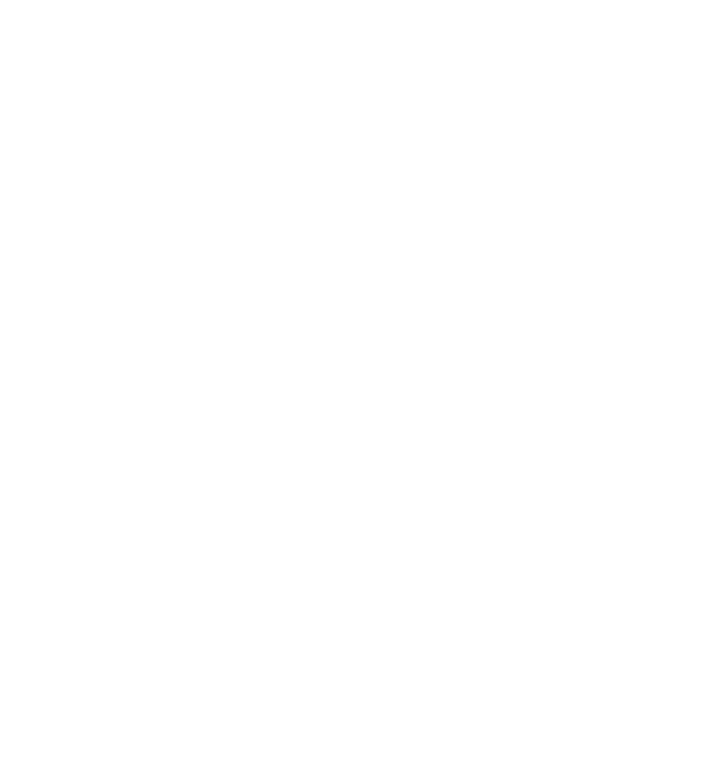
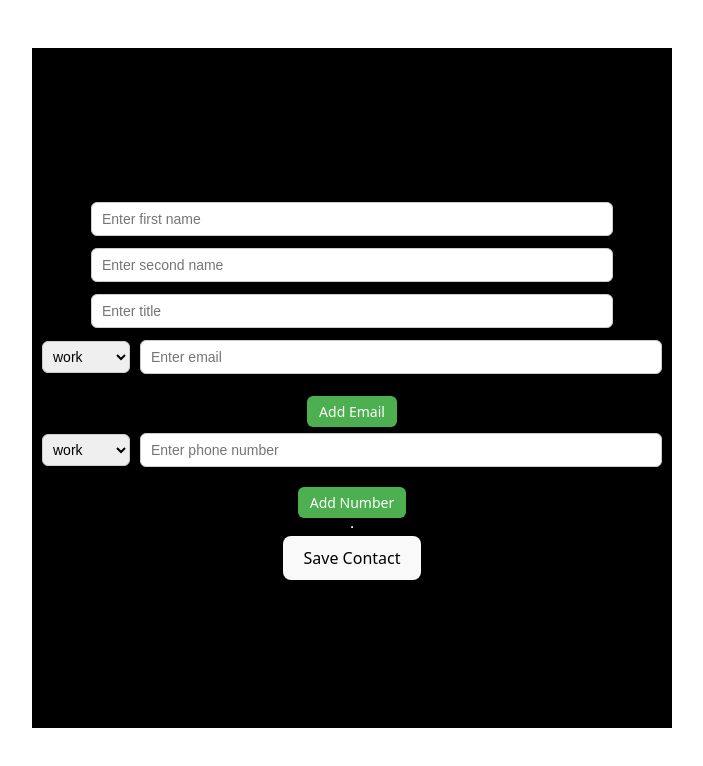
Before and after one commit to Ghulam-Mustafa08291/ContactManagementSystem, a React (Vite) app: page /addContact in a window 1280 px wide. Before the commit this address had no page. Shown: the top 766 px of the page, without its empty margins (368-1071 px from the left). Built offline with nearby package versions, Linux system fonts and the light colour scheme.

Commit message:
contact adding implmeneted!

```diff
--- a/src/AddContactForm.jsx
+++ b/src/AddContactForm.jsx
@@ -1,92 +1,175 @@
-import {useState} from 'react';
+import { useState } from 'react';
+import './AddContactForm.css';
 
-import './AddContactForm.css'
-function AddContactForm () {
-    const [emails,setEmails]=useState([{label:"work",email:""}])
-    const [phoneNumbers,setPhoneNumbers]=useState([{label:"work",number:""}])
-    const [name,setName]= useState({firstName:"",secondName:""})
+function AddContactForm() {
+  const [emails, setEmails] = useState([{ label: "work", email: "" }]);
+  const [phoneNumbers, setPhoneNumbers] = useState([{ label: "work", number: "" }]);
+  const [name, setName] = useState({ firstName: "", secondName: "" });
+  const [title, setTitle] = useState("");
 
   const handleFirstNameChange = (e) => {
-        setName({...name,firstName:e.target.value})
-    }
+    setName({ ...name, firstName: e.target.value });
+  };
 
   const handleSecondNameChange = (e) => {
-        setName({...name,secondName:e.target.value})
-    }
+    setName({ ...name, secondName: e.target.value });
+  };
 
-    const handleEmailChange = (index,field,value) => {
-        const updated= [...emails];
-        updated[index][field]=value;
-        setEmails(updated)
-    }
+  const handleEmailChange = (index, field, value) => {
+    const updated = [...emails];
+    updated[index][field] = value;
+    setEmails(updated);
+  };
 
   const handleAddEmail = () => {
-        setEmails([...emails,{label:"work",email:""}])
-    }
+    setEmails([...emails, { label: "work", email: "" }]);
+  };
 
   const handleRemoveEmail = (index) => {
     const updated = [...emails];
     updated.splice(index, 1);
     setEmails(updated);
+  };
+
+  const handlePhoneNumberChange = (index, field, value) => {
+    const updated = [...phoneNumbers];
+    updated[index][field] = value;
+    setPhoneNumbers(updated);
+  };
+
+  const handleAddNumber = () => {
+    setPhoneNumbers([...phoneNumbers, { label: "work", number: "" }]);
+  };
+
+  const handleRemoveNumber = (index) => {
+    const updated = [...phoneNumbers];
+    updated.splice(index, 1);
+    setPhoneNumbers(updated);
+  };
+
+  const handleSaveContact = async () => {
+    // Get user info from localStorage instead of hardcoded userId: 1
+    const userString = localStorage.getItem('user');
+    if (!userString) {
+        alert("Please log in first!");
+        return;
     }
 
+    const user = JSON.parse(userString);
+    const token = localStorage.getItem('token');
 
-    const handlePhoneNumberChange =(index,field,value) => {
-        const updated=[...phoneNumbers]
-        updated[index][field]=value;
-        setPhoneNumbers(updated)
+    if (!token) {
+        alert("Authentication token not found. Please log in again.");
+        return;
     }
 
-    const handleAddNumber = ()=>{
-        setPhoneNumbers([...phoneNumbers,{label:"work",number:""}])
+    const contactData = {
+        firstName: name.firstName,
+        lastName: name.secondName, // Note: your backend expects "lastName", not "secondName"
+        title: title,
+        userId: user.id, // Use actual user ID
+        emails: emails,
+        phoneNumbers: phoneNumbers
+    };
+
+    try {
+        const response = await fetch("http://localhost:8080/api/contacts", {
+        method: "POST",
+        headers: {
+            "Content-Type": "application/json",
+            "Authorization": `Bearer ${token}` // Add JWT token for authentication
+        },
+        body: JSON.stringify(contactData)
+        });
+
+        if (response.ok) {
+        alert("Contact added successfully!");
+        // Reset form after successful save
+        setName({ firstName: "", secondName: "" });
+        setTitle("");
+        setEmails([{ label: "work", email: "" }]);
+        setPhoneNumbers([{ label: "work", number: "" }]);
+        } else {
+        const errorText = await response.text();
+        alert(`Failed to add contact: ${errorText}`);
         }
+    } catch (error) {
+        console.error("Error adding contact:", error);
+        alert("Network error. Please try again.");
+    }
+    };
+  return (
+    <div className="formContainer">
+      <input
+        className="inputFields"
+        onChange={handleFirstNameChange}
+        value={name.firstName}
+        placeholder="Enter first name"
+      />
+      <input
+        className="inputFields"
+        onChange={handleSecondNameChange}
+        value={name.secondName}
+        placeholder="Enter second name"
+      />
+      <input
+        className="inputFields"
+        value={title}
+        onChange={(e) => setTitle(e.target.value)}
+        placeholder="Enter title"
+      />
 
-    const handleRemoveNumber =(index)=>{
-        const updated = [...phoneNumbers]
-        updated.splice(index,1)
-        setPhoneNumbers(updated)
-    }
-    return (
-        <div className="formContainer" >
-            <input  className="inputFields" onChange={(e)=>handleFirstNameChange(e)} value={name.firstName} placeholder="enter first name" />
-            <input className="inputFields" onChange={(e)=>handleSecondNameChange(e)} value={name.secondName} placeholder="enter second name" />
-            <input className="inputFields" placeholder="enter Title" />
-            {emails.map((email,index) =>(
-                <div  className="emailContainer" key={index} style={{marginBottom:'10px'}}>
-                    <select value={email.label} onChange={(e)=>handleEmailChange(index,'label',e.target.value)} >
-                        <option value="work" >work</option>
-                        <option value="personal" >personal</option>
-                        <option value="other" >other</option>
+      {emails.map((email, index) => (
+        <div className="emailContainer" key={index} style={{ marginBottom: '10px' }}>
+          <select
+            value={email.label}
+            onChange={(e) => handleEmailChange(index, 'label', e.target.value)}
+          >
+            <option value="work">work</option>
+            <option value="personal">personal</option>
+            <option value="other">other</option>
           </select>
           <input
             className="inputFields"
-                        placeholder="enter email"
+            placeholder="Enter email"
             type="email"
             value={email.email}
-                        onChange= {(e)=>handleEmailChange(index,'email',e.target.value)}
+            onChange={(e) => handleEmailChange(index, 'email', e.target.value)}
           />
-                    {emails.length>1 ? <button className="removeButton" onClick={()=>handleRemoveEmail(index)} >Remove</button> : <></>}
+          {emails.length > 1 && (
+            <button className="removeButton" onClick={() => handleRemoveEmail(index)}>Remove</button>
+          )}
         </div>
       ))}
-            <button className="addButton" onClick={handleAddEmail} >Add Email</button>
+      <button className="addButton" onClick={handleAddEmail}>Add Email</button>
 
-            {phoneNumbers.map((phoneNumber,index)=>(
-                <div className="phoneNumberContainer" key={index} >
-                    <select onChange={(e)=>handlePhoneNumberChange(index,"label",e.target.value)} >
-                        <option value="work" >work</option>
+      {phoneNumbers.map((phoneNumber, index) => (
+        <div className="phoneNumberContainer" key={index}>
+          <select
+            value={phoneNumber.label}
+            onChange={(e) => handlePhoneNumberChange(index, "label", e.target.value)}
+          >
+            <option value="work">work</option>
             <option value="personal">personal</option>
             <option value="home">home</option>
           </select>
-                    <input  className="inputFields" value={phoneNumber.number} onChange={(e)=>handlePhoneNumberChange(index,"number",e.target.value)} placeholder="enter phone number" />
-                    {phoneNumbers.length>1 ? <button className="removeButton" onClick={()=>handleRemoveNumber(index)} >Remove</button> : <></>}
+          <input
+            className="inputFields"
+            value={phoneNumber.number}
+            onChange={(e) => handlePhoneNumberChange(index, "number", e.target.value)}
+            placeholder="Enter phone number"
+          />
+          {phoneNumbers.length > 1 && (
+            <button className="removeButton" onClick={() => handleRemoveNumber(index)}>Remove</button>
+          )}
         </div>
       ))}
-            <button  className="addButton" onClick={handleAddNumber}>Add Number</button>
+      <button className="addButton" onClick={handleAddNumber}>Add Number</button>
 
-
+      <hr />
+      <button className="saveButton" onClick={handleSaveContact}>Save Contact</button>
     </div>
-    )
+  );
 }
 
-
-export default AddContactForm
+export default AddContactForm;
--- a/src/App.jsx
+++ b/src/App.jsx
@@ -14,6 +14,7 @@ function App() {
       <Routes>
         <Route path="/" element={<LoginPage />} />
         <Route path="/dashboard" element={<Dashboard />} />
+        <Route path="/addContact" element={<AddContactForm  />} />
         {/* <Route path="/contact/:id" element={<ContactDetails />} /> */}
         {/* <Route path="*" element={<NotFound />} /> */}
       </Routes>
--- a/src/Dashboard.jsx
+++ b/src/Dashboard.jsx
@@ -46,6 +46,10 @@ function Dashboard() {
     navigate('/');
   };
 
+  const onAddContactClicked = () =>{
+    navigate('/addContact');
+  }
+
   return (
     <div className="dashboard-container">
       <header className="dashboard-header">
@@ -55,7 +59,7 @@ function Dashboard() {
 
       <div className="dashboard-controls">
         <input type="text" placeholder="Search contacts..." className="search-input" />
-        <button className="add-contact-button">+ Add Contact</button>
+        <button  onClick={onAddContactClicked} className="add-contact-button">+ Add Contact</button>
       </div>
 
       <div className="contacts-list">
```
Lines whose indentation alone changed are shown as unchanged.
